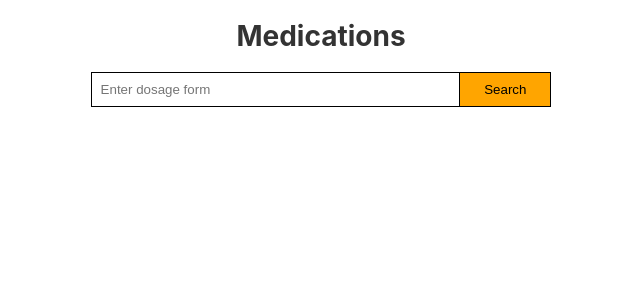
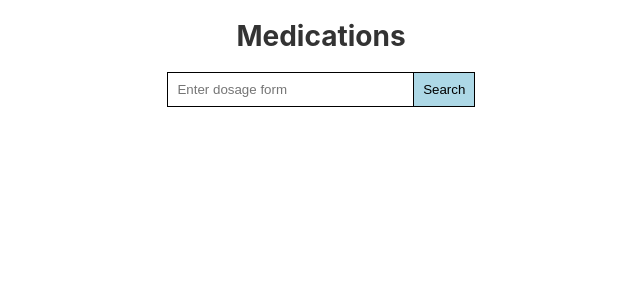
Before and after one commit to eduardarakelyan/angular-search, an Angular app in the folder angular-search-project/: page / in a window 768 px wide. Shown: the top 300 px of the page, without its empty margins (63-703 px from the left). Built offline with nearby package versions, Linux system fonts and the light colour scheme.

Commit message:
added hidden property to remove extra second element in products array

```diff
--- a/angular-search-project/src/app/components/home/home.component.css
+++ b/angular-search-project/src/app/components/home/home.component.css
@@ -1,11 +1,13 @@
 .medication-container {
-    /* width:100vw;
-    height: 100vh;  */
     margin-top: 20px;
     display: flex;
     flex-direction: row;
     flex-wrap:wrap;
     justify-content: space-around;
+}
+
+.hidden {
+    display: none;
 }
 
 .medication-container-hidden {
@@ -39,7 +41,7 @@ table, td {
  }
 
 .card {
-    background-color: #ffa500;
+    /* background-color: #ffa500; */
     border:1px #ccc solid;
     padding: 20px;
     border-radius: 10px;
@@ -68,25 +70,28 @@ table, td {
 
 /* responsive phone */
 @media screen and (max-width: 480px) {
-    .card-content {
-      /* background-color: lightgreen; */
-    }
     .medication-container {
         margin-right: 10px;
         margin-left: 10px;
     }
 }
 
-/* responsive TABLETS / LAPTOPS */
-@media only screen and (min-width: 768px) and (max-width: 1024px) {
-    .card-content {
-      /* background-color: red; */
-    }
+/* responsive TABLETS */
+@media screen and (min-width: 480px) and (max-width: 768px) {
+
 }
 
-/* responsive DESKTOP / LARGER SCREENS */
-@media screen and (min-width: 1024px) {
-    /* .card-content {
-      background-color: orange;
-    } */
+/* responsive LAPTOPS */
+@media only screen and (min-width: 768px) and (max-width: 1024px) {
+
 }
+
+/* responsive DESKTOP */
+@media screen and (min-width: 1024px) and (max-width:1200px) {
+
+}
+
+/* responsive LARGER SCREENS */
+@media screen and (min-width:1200px) {
+
+}
--- a/angular-search-project/src/app/components/home/home.component.html
+++ b/angular-search-project/src/app/components/home/home.component.html
@@ -2,7 +2,8 @@
     <app-search-bar (messageEvent)="receiveMessage($event)"></app-search-bar>
     <article class="{{!myData ? 'medication-container-hidden' : 'medication-container'}}">
         <div class="card-container" *ngFor="let item of myData?.results">
-            <div class="card" *ngFor="let products of item?.products">
+            <!-- {{item.products.length}} -->
+            <div class="card" *ngFor="let products of item?.products;let odd = odd;" [ngClass]="{hidden:odd}">
                 <div class="card-content">
                     <h1>{{products.brand_name}}</h1>
                     <p><em>{{item.sponsor_name}}</em></p>
--- a/angular-search-project/src/app/components/home/home.component.ts
+++ b/angular-search-project/src/app/components/home/home.component.ts
@@ -85,9 +85,7 @@ type myDataType = {
   styleUrls: ['./home.component.css']
 })
 export class HomeComponent {
-  //make sure to remove "any" type. Put actual type
   myData: myDataType | undefined | null
-  // myFilteredData:any
   message:string = ''
   errorMessage:string = ''
   constructor(private myDataService: MyDataService) {
@@ -96,7 +94,8 @@ export class HomeComponent {
   receiveMessage($event:string) {
     this.message = $event
     this.myDataService.getData(this.message).pipe(take(1)).subscribe((res) => {
-      console.log("in res: ",res)
+      // let filteredArray = res.results.map((v) => v.products.splice(1,1))
+      console.log()
       this.myData = res;
       this.errorMessage = ''
       },(error) => {
@@ -104,6 +103,7 @@ export class HomeComponent {
         this.myData = null;
         this.errorMessage = error;
       })
+
   }
 
 
--- a/angular-search-project/src/app/components/search-bar/search-bar.component.css
+++ b/angular-search-project/src/app/components/search-bar/search-bar.component.css
@@ -15,7 +15,7 @@
     width:20%;
     padding:9px;
     border:1px solid black;
-    background-color: #ffa500;
+    background-color: #ADD8E6;
 }
 
 /* responsive phone */
@@ -25,22 +25,29 @@
     }
 }
 
+
+/* responsive TABLETS */
 @media screen and (min-width: 480px) and (max-width: 768px) {
     .form-container {
-      width:80%;
+      width:70%;
     }
 }
 
-/* responsive TABLETS / LAPTOPS */
+/* responsive LAPTOPS */
 @media only screen and (min-width: 768px) and (max-width: 1024px) {
     .form-container {
-        width:60%;
+        width:40%;
     }
 }
 
 /* responsive DESKTOP */
-@media screen and (min-width: 1024px) {
-    .form-container {
+@media screen and (min-width: 1024px) and (max-width:1200px) {
+    /* .form-container {
         width:30%;
-    }
+    } */
 }
+
+/* responsive LARGER SCREENS */
+@media screen and (min-width:1200px) {
+
+}
```
